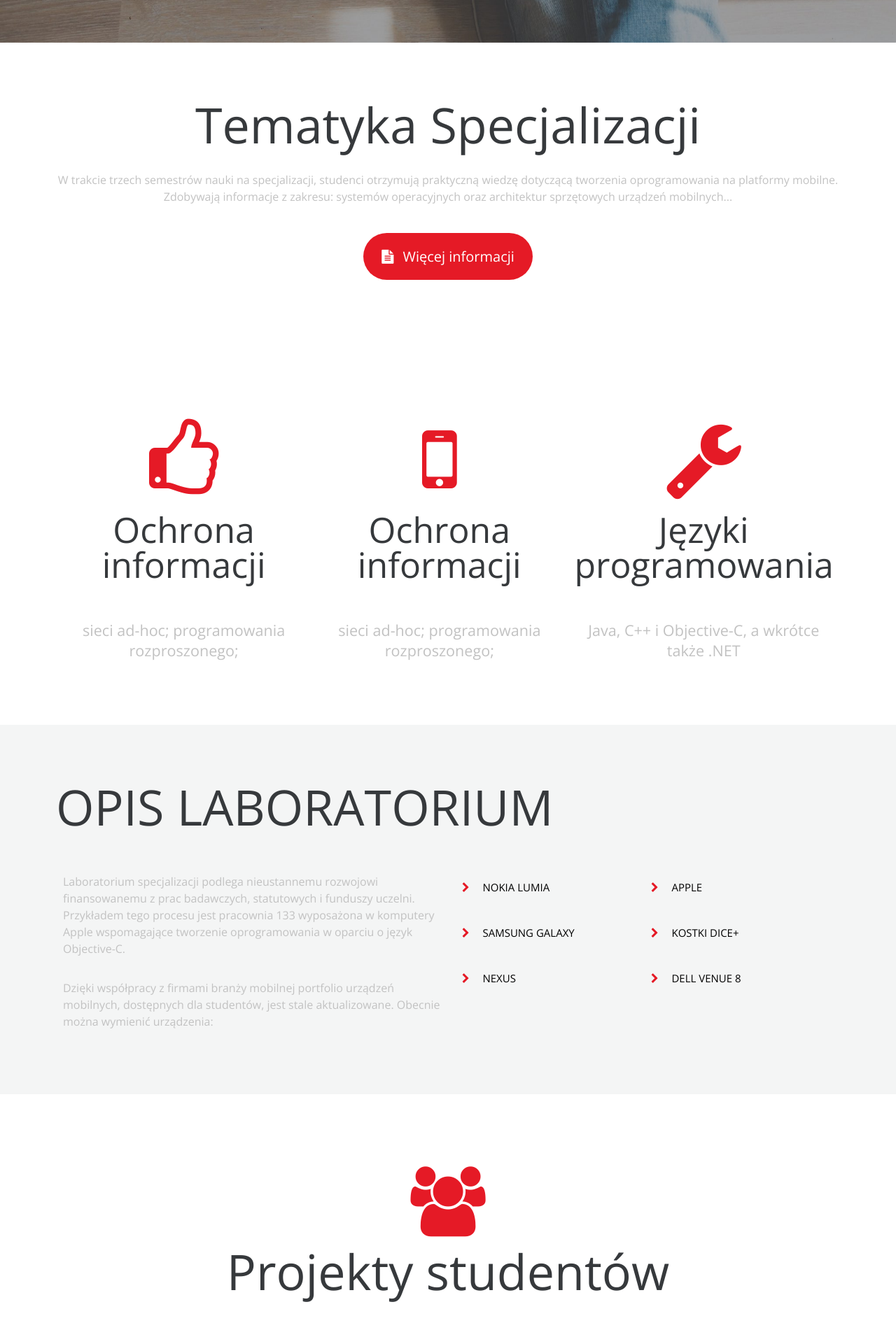
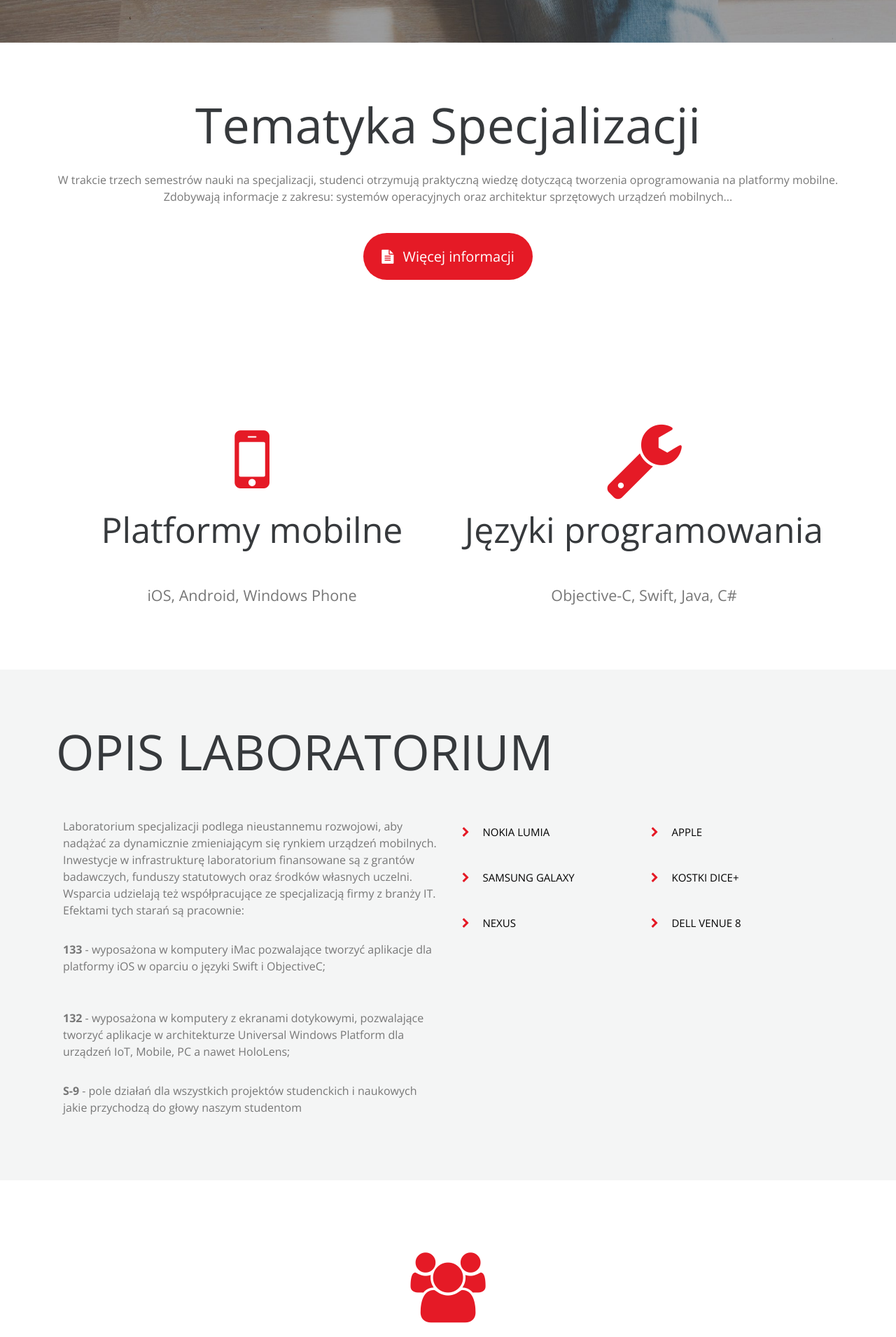
Before and after one commit to PJATK-SUM/PJATK-SUM.github.io, a Jekyll site: the page built from index.html, in a window 1280 px wide. Shown: the part 839-2750 px from the top of the page at 70% size. Built offline with Jekyll 4.4.1, drawn with Linux system fonts in a browser that asks for light colours; nearby versions of some CDN libraries.

Commit message:
Aktualizacja tekstów, ciemniejsza czcionka w odcieniu szarości

```diff
--- a/_config.yml
+++ b/_config.yml
@@ -29,21 +29,39 @@ i18n:
                 mobilne. Zdobywają informacje z zakresu: systemów operacyjnych oraz
                 architektur sprzętowych urządzeń mobilnych...
             more_info: Więcej informacji
-            security: Ochrona informacji
-            security_description: sieci ad-hoc; programowania rozproszonego;
+            mobile: Platformy mobilne
+            mobile_description: iOS, Android, Windows Phone
             languages: Języki programowania
-            languages_description: Java, C++ i Objective-C, a wkrótce także .NET
+            languages_description: Objective-C, Swift, Java, C#
         labs:
             title: OPIS LABORATORIUM
-            description_first: >
-                Laboratorium specjalizacji podlega nieustannemu rozwojowi finansowanemu
-                z prac badawczych, statutowych i funduszy uczelni. Przykładem tego
-                procesu jest pracownia 133 wyposażona w komputery Apple wspomagające
-                tworzenie oprogramowania w oparciu o język Objective-C.
-            description_second: >
-                Dzięki współpracy z firmami branży mobilnej portfolio urządzeń
-                mobilnych, dostępnych dla studentów, jest stale aktualizowane. Obecnie
-                można wymienić urządzenia:
+            description: >
+                Laboratorium specjalizacji podlega nieustannemu rozwojowi, aby
+                nadążać za dynamicznie zmieniającym się rynkiem urządzeń
+                mobilnych. Inwestycje w infrastrukturę laboratorium finansowane
+                są z grantów badawczych, funduszy statutowych oraz środków
+                własnych uczelni. Wsparcia udzielają też współpracujące ze
+                specjalizacją firmy z branży IT. Efektami tych starań są
+                pracownie:
+            list:
+                -
+                    title: 133
+                    description: >
+                        wyposażona w komputery iMac pozwalające tworzyć
+                        aplikacje dla platformy iOS w oparciu o języki Swift i
+                        ObjectiveC;
+                -
+                    title: 132
+                    description: >
+                        wyposażona w komputery z ekranami dotykowymi,
+                        pozwalające tworzyć aplikacje w architekturze Universal
+                        Windows Platform dla urządzeń IoT, Mobile, PC a nawet
+                        HoloLens;
+                -
+                    title: S-9
+                    description: >
+                        pole działań dla wszystkich projektów studenckich i
+                        naukowych jakie przychodzą do głowy naszym studentom
             devices_first:
                 - Nokia Lumia
                 - Samsung Galaxy
--- a/_includes/homepage/about.html
+++ b/_includes/homepage/about.html
@@ -12,25 +12,16 @@
 <section>
     <div class="container">
         <div class="row">
-            <div class="col-4">
-                <figure>
-                    <div class="icon">
-                        <i class="fa fa-thumbs-o-up"></i>
-                    </div>
-                    <h3 class="animated">{{ i18n.about.security }}</h3>
-                    <h5 class="animated">{{ i18n.about.security_description }}</h5>
-                </figure>
-            </div>
-            <div class="col-4">
+            <div class="col-6">
                 <figure>
                     <div class="icon">
                         <i class="fa fa-mobile"></i>
                     </div>
-                    <h3 class="animated">{{ i18n.about.security }}</h3>
-                    <h5 class="animated">{{ i18n.about.security_description }}</h5>
+                    <h3 class="animated">{{ i18n.about.mobile }}</h3>
+                    <h5 class="animated">{{ i18n.about.mobile_description }}</h5>
                 </figure>
             </div>
-            <div class="col-4">
+            <div class="col-6">
                 <figure>
                     <div class="icon">
                         <i class="fa fa-wrench"></i>
--- a/_includes/homepage/labs.html
+++ b/_includes/homepage/labs.html
@@ -4,8 +4,13 @@
         <h2 class="animated">{{ i18n.labs.title }}</h2>
         <div class="row">
             <div class="col-6 animated">
-                <p>{{ i18n.labs.description_first }}</p>
-                <p>{{ i18n.labs.description_second }}</p>
+                <p>{{ i18n.labs.description }}</p>
+                {% for lab in i18n.labs.list %}
+                <p>
+                    <strong>{{ lab.title }}</strong>
+                    - {{ lab.description }}
+                </p>
+                {% endfor %}
             </div>
             <div class="col-6">
                 <div class="device">
--- a/_sass/style.scss
+++ b/_sass/style.scss
@@ -1,7 +1,7 @@
 $red: #E51A26;
 $white: #FFFFFF;
 $black: #36393C;
-$grey: #C2C2C2;
+$grey: #777;
 
 @mixin font-family {
   font-family: "Open Sans", sans-serif;
--- a/css/main.scss
+++ b/css/main.scss
@@ -4,7 +4,4 @@
 @charset "utf-8";
 
 // Import partials from `_sass`
-@import
-        "style"
-
-;
+@import "style";
```
